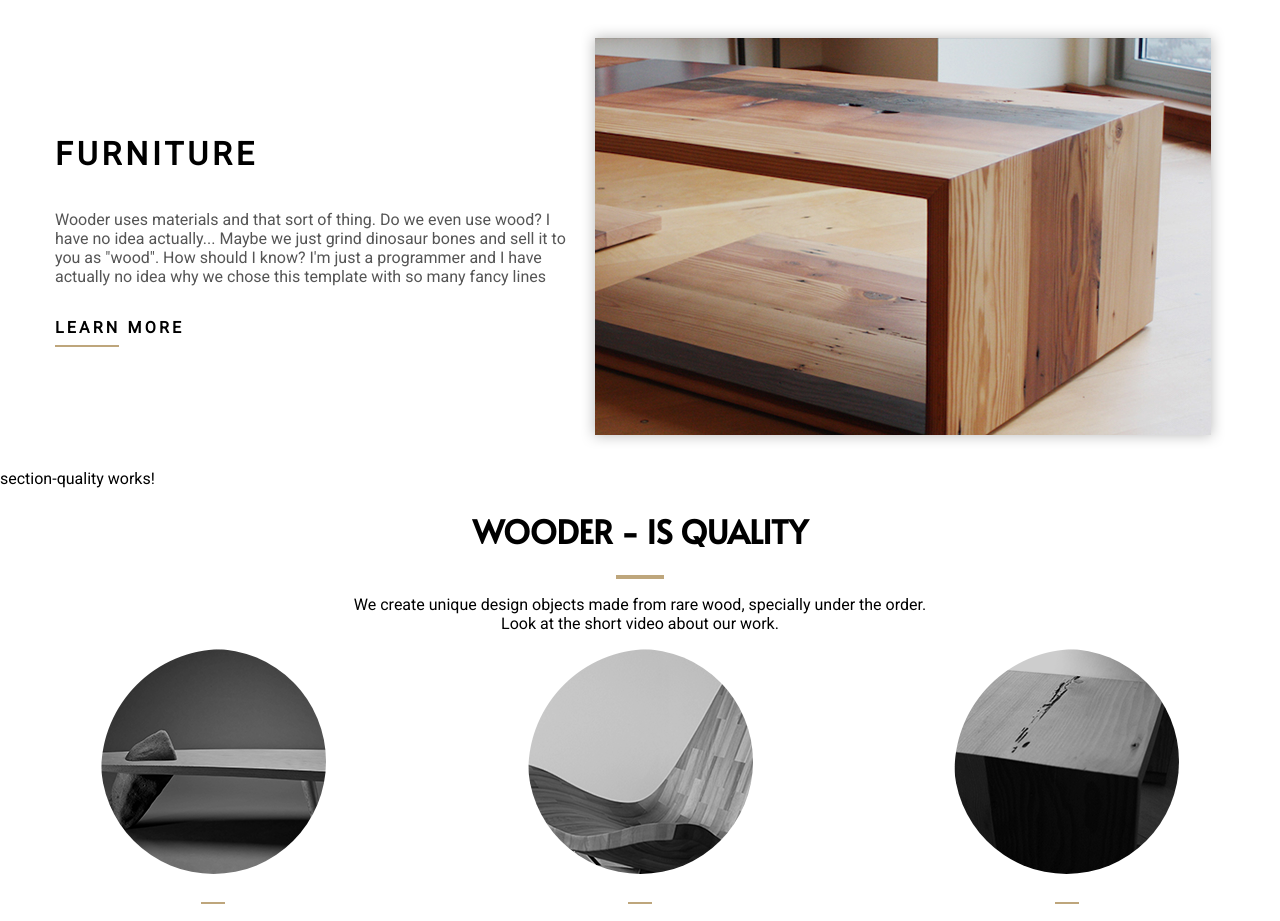
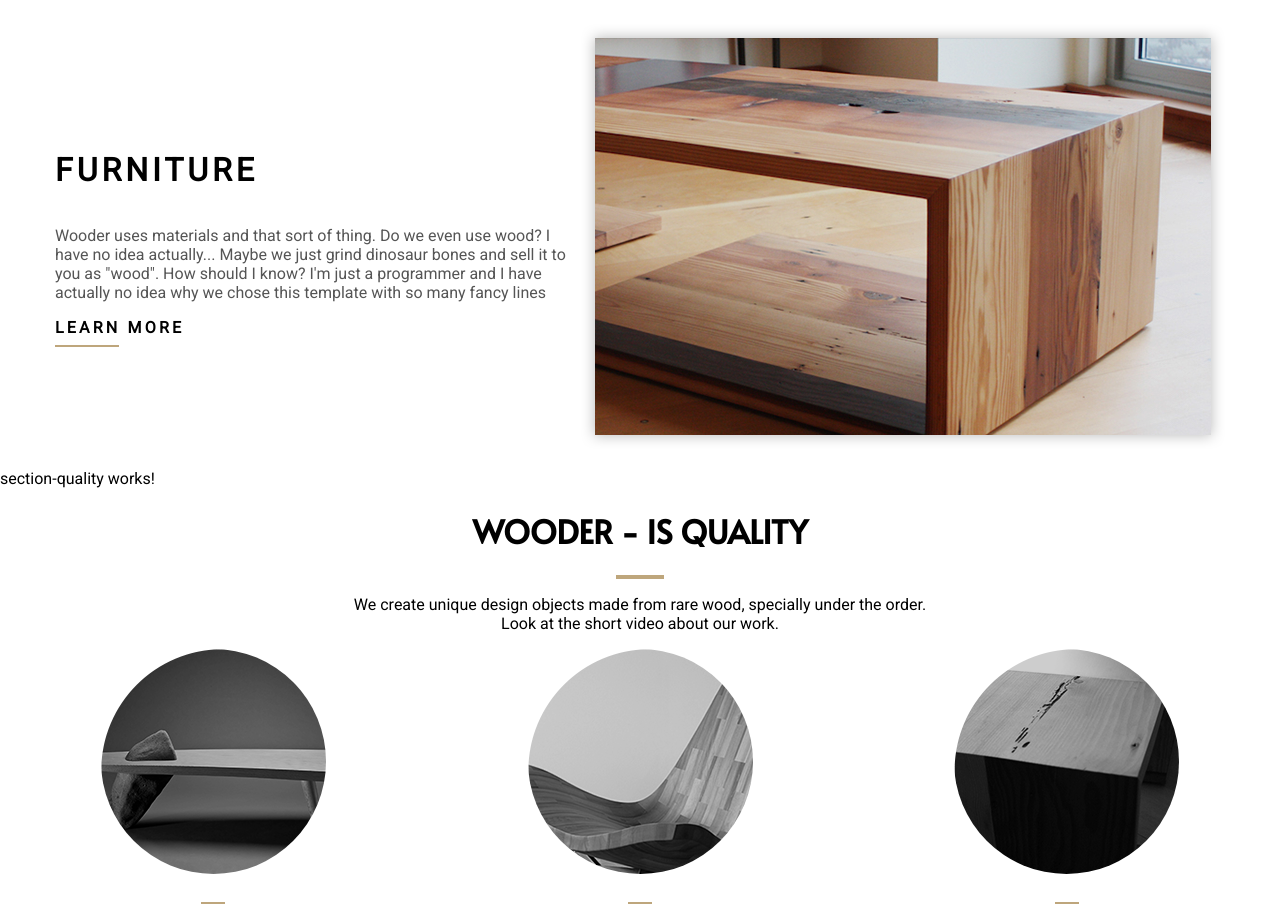
Before and after one commit to FajsiEx/ng-eshop, an Angular app: page / in a window 1280 px wide. Shown: the part 840-1761 px from the top of the page. Built offline with nearby package versions, Linux system fonts and the light colour scheme.

Commit message:
> wrap category text things in a block wrap

```diff
--- a/src/app/pages/home/section-categories/section-categories.component.html
+++ b/src/app/pages/home/section-categories/section-categories.component.html
@@ -1,14 +1,22 @@
 <div class="container">
     <div class="category">
         <div class="text">
+            <div class="title">
                 <h1>FURNITURE</h1>
+            </div>
+
+            <div class="desc">
                 <p>
                     Wooder uses materials and that sort of thing. Do we even use wood? I have no idea actually... Maybe we just grind dinosaur bones and sell it to you as "wood". How should I know? I'm just a programmer and I have actually no idea why we chose this template with so many fancy lines
                 </p>
+            </div>
+
+            <div class="link">
                 <a href="#">
                     LEARN MORE <br>
                     <div class="underline"></div>
                 </a>
+            </div>
         </div>
         <div class="image">
             <img src="assets/images/section-categories/furniture.png" alt="furniture">
--- a/src/app/pages/home/section-categories/section-categories.component.scss
+++ b/src/app/pages/home/section-categories/section-categories.component.scss
@@ -20,6 +20,7 @@
             color: var(--color-text-d3);
         }
 
+        .link {
             a {
                 padding: 16px 0;
                 color: var(--color-text);
@@ -36,3 +37,4 @@
             }
         }
     }
+}
```
Lines whose indentation alone changed are shown as unchanged.
